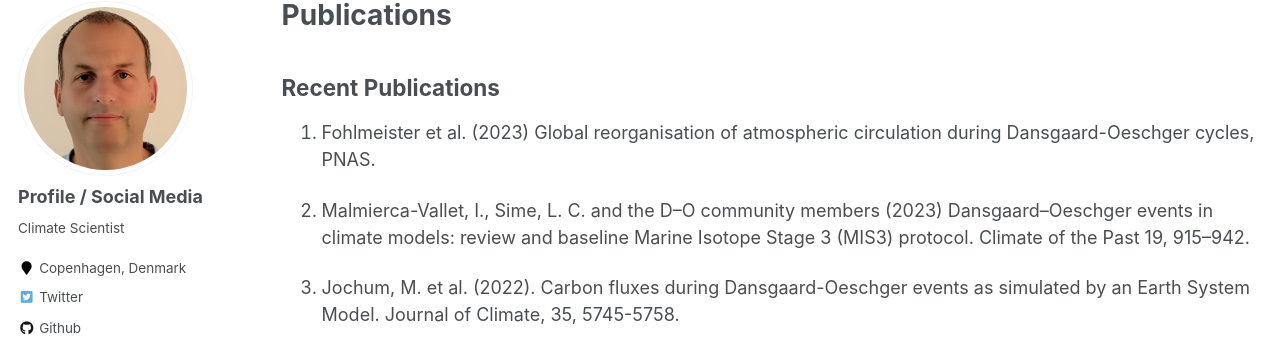
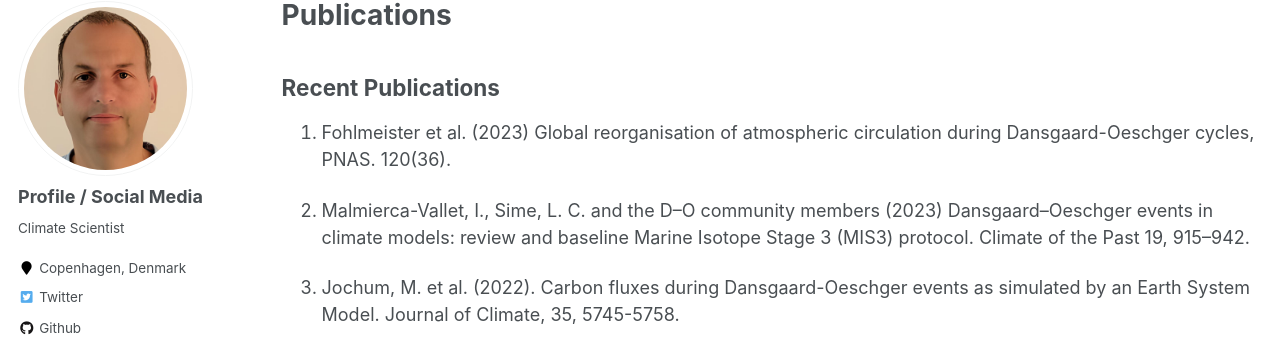
Before and after one commit to guidov/guidov.github.io, a Jekyll site: the page built from _pages/publications.md, in a window 1280 px wide and 900 px high. Shown: the part 117-458 px from the top of the window. Built offline with Jekyll 4.4.1, drawn with Linux system fonts in a browser that asks for light colours; some web fonts are replaced.

Commit message:
pubs update

```diff
--- a/_pages/publications.md
+++ b/_pages/publications.md
@@ -7,7 +7,7 @@ author_profile: true
 
 ## Recent Publications
 
-1. Fohlmeister et al. (2023) Global reorganisation of atmospheric circulation during Dansgaard-Oeschger cycles, PNAS.
+1. Fohlmeister et al. (2023) Global reorganisation of atmospheric circulation during Dansgaard-Oeschger cycles, PNAS. 120(36).
 
 2. Malmierca-Vallet, I., Sime, L. C. and the D–O community members (2023) Dansgaard–Oeschger events in climate models: review and baseline Marine Isotope Stage 3 (MIS3) protocol. Climate of the Past 19, 915–942.
 
```
Also changed, not shown: _pages/about.md (+1 -0 lines), images/OIP.jpeg (added).
